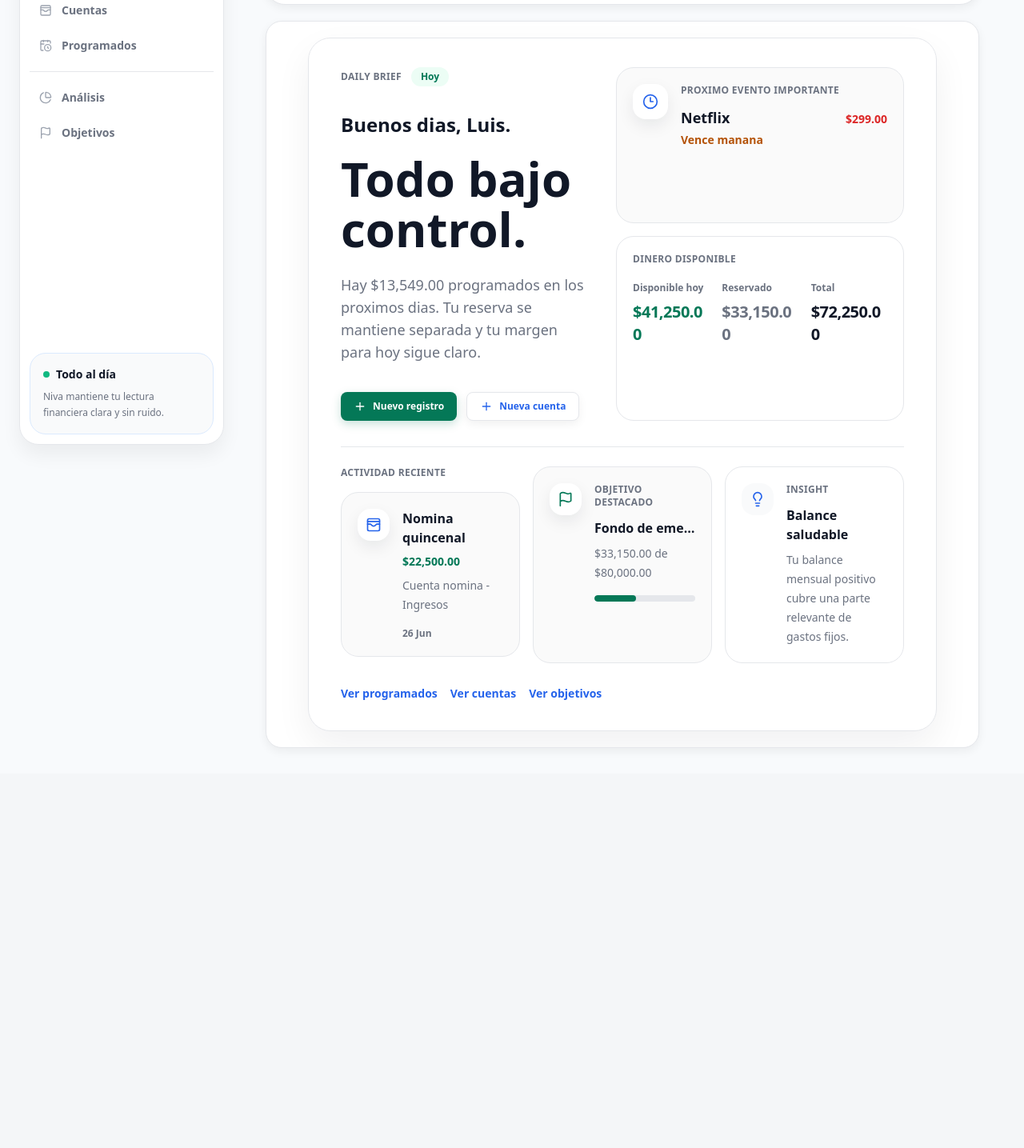
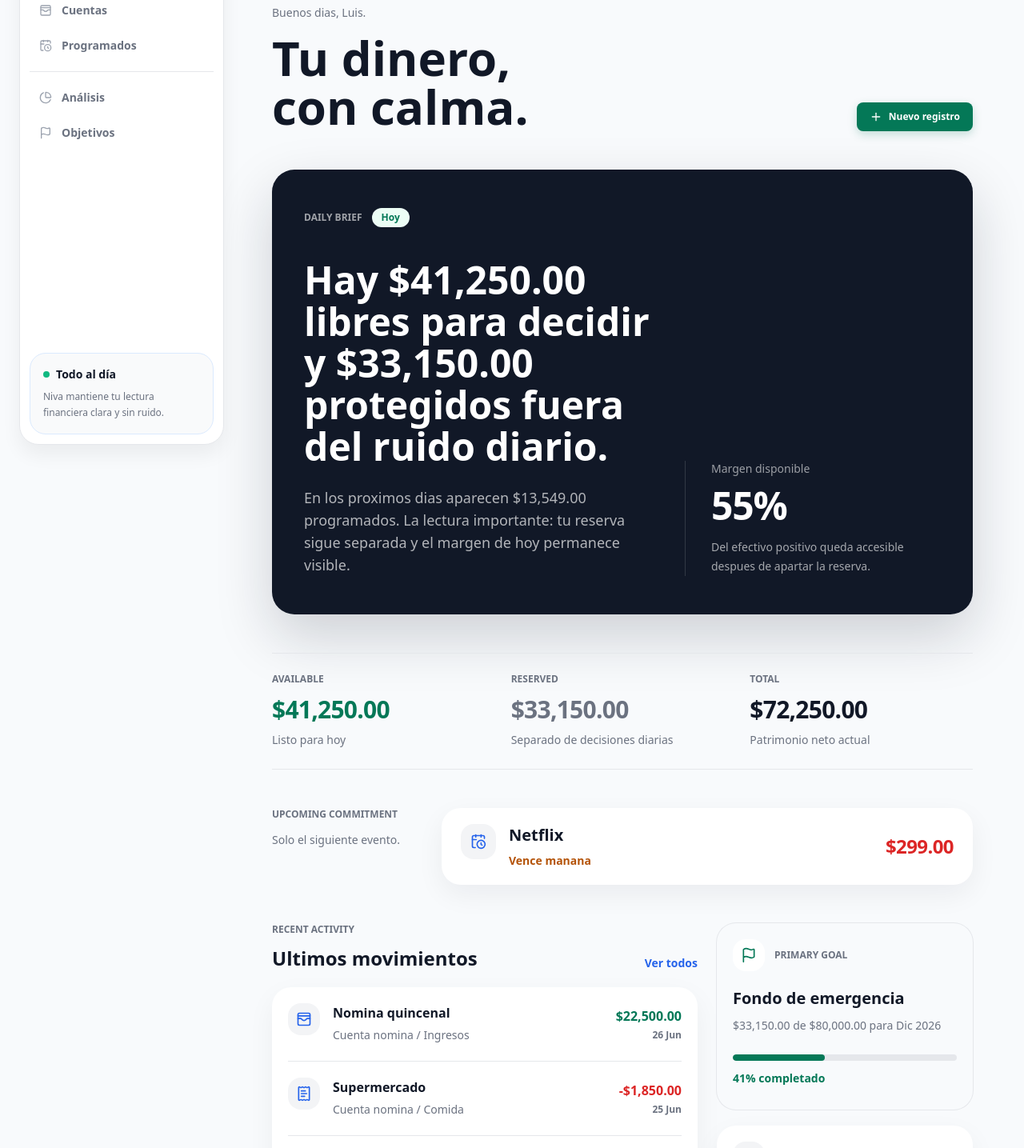
Before and after one commit to eduvierromo18/niva-app, a Next.js app: page /dashboard in a window 1280 px wide. Shown: the part 220-1655 px from the top of the page at 80% size. Before the commit the page ends 1187 px from the top, so only its background shows below. Built offline with nearby package versions, Linux system fonts and the light colour scheme.

Commit message:
feat(home): rebuild Niva Home experience

```diff
--- a/src/components/layout/app-shell.tsx
+++ b/src/components/layout/app-shell.tsx
@@ -56,6 +56,7 @@ export function AppShell({ children }: { children: React.ReactNode }) {
               searchPlaceholder="Buscar registros, cuentas o categorías..."
               actions={
                 <div className="flex min-w-0 flex-wrap items-center gap-2">
+                  {!isHome ? (
                     <Link
                       href="/movements"
                       className="hidden h-10 items-center gap-2 rounded-lg bg-[#047857] px-4 text-sm font-bold text-white shadow-[0_4px_12px_rgba(4,120,87,0.22)] transition-all duration-200 ease-out hover:bg-[#065F46] focus:outline-none focus:ring-2 focus:ring-[#047857] focus:ring-offset-2 sm:inline-flex"
@@ -63,6 +64,7 @@ export function AppShell({ children }: { children: React.ReactNode }) {
                       <Plus className="h-4 w-4" />
                       Nuevo registro
                     </Link>
+                  ) : null}
                   <AuroraIconButton icon={<Bell className="h-4 w-4" />} label="Notificaciones" />
                   <Link href="/settings" className="flex items-center gap-3 rounded-xl px-2 py-1.5 transition hover:bg-[#F3F4F6]">
                     <div className="flex h-9 w-9 items-center justify-center rounded-full bg-[#111827] text-sm font-bold text-white">
@@ -74,9 +76,13 @@ export function AppShell({ children }: { children: React.ReactNode }) {
                 </div>
               }
             />
+            {isHome ? (
+              <div className="mt-8 min-w-0">{children}</div>
+            ) : (
               <AuroraSurface className="mt-5 min-w-0 overflow-hidden p-3 sm:p-5">
                 <AuroraContainer className="max-w-none px-0">{children}</AuroraContainer>
               </AuroraSurface>
+            )}
           </AuroraContainer>
         </div>
       </AuroraPage>
--- a/src/components/screens/dashboard-screen.tsx
+++ b/src/components/screens/dashboard-screen.tsx
@@ -2,7 +2,7 @@
 
 import { useState } from "react";
 import Link from "next/link";
-import { Clock3, Flag, Lightbulb, Plus, ReceiptText, WalletCards } from "lucide-react";
+import { CalendarClock, Flag, Lightbulb, Plus, ReceiptText, WalletCards } from "lucide-react";
 import { AccountDialog, type AccountFormValue } from "@/components/finance/account-dialog";
 import { MovementDialog, type MovementFormValue } from "@/components/finance/movement-dialog";
 import { accounts as initialAccounts, goals, movements as initialMovements, scheduledTransactions } from "@/lib/finance-data";
@@ -59,9 +59,10 @@ export function DashboardScreen() {
     .reduce((sum, item) => sum + item.amount, 0);
   const nextScheduled = upcomingScheduled[0];
   const nextScheduledDays = nextScheduled ? daysUntil(nextScheduled.nextDueDate) : null;
-  const recentMovement = movements[0];
+  const recentMovements = movements.slice(0, 5);
   const featuredGoal = goals[0];
   const featuredGoalProgress = Math.round((featuredGoal.current / featuredGoal.target) * 100);
+  const availableRatio = availableToday > 0 ? Math.round((spendableToday / availableToday) * 100) : 0;
 
   function addAccount(account: AccountFormValue) {
     setAccounts((current) => [
@@ -84,147 +85,169 @@ export function DashboardScreen() {
   }
 
   return (
-    <div className="space-y-6">
-      <section
-        className="box-border rounded-[28px] border border-[#E5E7EB] bg-white px-5 py-7 shadow-[0_18px_45px_rgba(15,23,42,0.06)] sm:w-full sm:px-8 sm:py-9 xl:px-10"
-        style={{ width: "min(100%, calc(100vw - 3.75rem))" }}
-      >
-        <div className="flex flex-col gap-8 xl:grid xl:grid-cols-[minmax(0,1.05fr)_minmax(360px,0.95fr)] xl:gap-10">
+    <div className="mx-auto w-full max-w-[1180px] space-y-10 px-1 pb-6 sm:px-2 lg:space-y-12">
+      <section className="space-y-4 pt-2 sm:pt-4">
+        <p className="text-sm font-medium text-[#6B7280]">Buenos dias, Luis.</p>
+        <div className="flex flex-col gap-4 sm:flex-row sm:items-end sm:justify-between">
           <div className="min-w-0">
-            <div className="flex flex-wrap items-center gap-3">
-              <p className="text-xs font-bold uppercase tracking-wide text-[#6B7280]">Daily Brief</p>
-              <AuroraBadge tone="success">Hoy</AuroraBadge>
+            <h1 className="max-w-[12ch] text-4xl font-semibold leading-[1.02] text-[#111827] sm:text-5xl lg:text-6xl">
+              Tu dinero, con calma.
+            </h1>
           </div>
-
-            <div className="mt-8 max-w-3xl">
-              <p className="text-xl font-semibold text-[#111827] sm:text-2xl">Buenos dias, Luis.</p>
-              <h1 className="mt-5 max-w-[14ch] text-4xl font-semibold leading-[1.05] text-[#111827] sm:max-w-none sm:text-5xl lg:text-6xl">
-                Todo bajo control.
-              </h1>
-              <p className="mt-6 max-w-[28ch] break-words text-base leading-7 text-[#6B7280] sm:max-w-2xl sm:text-lg">
-                Hay {formatCurrency(upcomingExpenses)} programados en los proximos dias. Tu reserva se mantiene separada y tu margen para hoy sigue claro.
-              </p>
-            </div>
-
-            <div className="mt-9 flex flex-wrap gap-3">
           <AuroraButton type="button" size="sm" icon={<Plus className="h-4 w-4" />} onClick={() => openMovement("Gasto")}>
             Nuevo registro
           </AuroraButton>
-              <AuroraButton type="button" size="sm" variant="secondary" icon={<Plus className="h-4 w-4" />} onClick={() => setAccountDialogOpen(true)}>
-                Nueva cuenta
-              </AuroraButton>
+        </div>
+      </section>
+
+      <section className="rounded-[28px] bg-[#111827] px-6 py-8 text-white shadow-[0_28px_70px_rgba(17,24,39,0.18)] sm:px-8 sm:py-10 lg:px-10 lg:py-12">
+        <div className="flex flex-wrap items-center gap-3">
+          <p className="text-xs font-bold uppercase text-white/60">Daily Brief</p>
+          <AuroraBadge tone="success">Hoy</AuroraBadge>
+        </div>
+        <div className="mt-10 grid gap-10 lg:grid-cols-[minmax(0,1fr)_20rem] lg:items-end">
+          <div className="min-w-0">
+            <p className="max-w-4xl text-3xl font-semibold leading-[1.08] sm:text-4xl lg:text-5xl">
+              Hay {formatCurrency(spendableToday)} libres para decidir y {formatCurrency(reservedBalance)} protegidos fuera del ruido diario.
+            </p>
+            <p className="mt-6 max-w-2xl text-base leading-7 text-white/68 sm:text-lg">
+              En los proximos dias aparecen {formatCurrency(upcomingExpenses)} programados. La lectura importante: tu reserva sigue separada y el margen de hoy permanece visible.
+            </p>
+          </div>
+          <div className="border-t border-white/14 pt-6 lg:border-l lg:border-t-0 lg:pl-8 lg:pt-0">
+            <p className="text-sm font-medium text-white/58">Margen disponible</p>
+            <p className="mt-3 text-5xl font-semibold tracking-tight">{availableRatio}%</p>
+            <p className="mt-4 text-sm leading-6 text-white/62">
+              Del efectivo positivo queda accesible despues de apartar la reserva.
+            </p>
           </div>
         </div>
+      </section>
 
-          <div className="grid min-w-0 gap-4">
+      <section className="grid gap-5 border-y border-[#E5E7EB] py-6 sm:grid-cols-3">
+        {[
+          { label: "Available", value: formatCurrency(spendableToday), helper: "Listo para hoy", tone: "text-[#047857]" },
+          { label: "Reserved", value: formatCurrency(reservedBalance), helper: "Separado de decisiones diarias", tone: "text-[#6B7280]" },
+          { label: "Total", value: formatCurrency(netWorth), helper: "Patrimonio neto actual", tone: "text-[#111827]" },
+        ].map((item) => (
+          <div key={item.label} className="min-w-0">
+            <p className="text-xs font-bold uppercase text-[#6B7280]">{item.label}</p>
+            <p className={cn("mt-3 break-words text-2xl font-semibold tracking-tight sm:text-3xl", item.tone)}>{item.value}</p>
+            <p className="mt-2 text-sm leading-6 text-[#6B7280]">{item.helper}</p>
+          </div>
+        ))}
+      </section>
+
       {nextScheduled ? (
-              <div className="rounded-[22px] border border-[#E5E7EB] bg-[#FAFAFA] p-5">
-                <div className="flex items-start gap-4">
-                  <div className="flex h-11 w-11 shrink-0 items-center justify-center rounded-2xl bg-white text-[#2563EB] shadow-[0_8px_20px_rgba(15,23,42,0.08)]">
-                    <Clock3 className="h-5 w-5" />
+        <section className="grid gap-5 lg:grid-cols-[12rem_minmax(0,1fr)] lg:items-start">
+          <div>
+            <p className="text-xs font-bold uppercase text-[#6B7280]">Upcoming Commitment</p>
+            <p className="mt-3 text-sm leading-6 text-[#6B7280]">Solo el siguiente evento.</p>
           </div>
-                  <div className="min-w-0 flex-1">
-                    <p className="text-xs font-bold uppercase tracking-wide text-[#6B7280]">Proximo evento importante</p>
-                    <div className="mt-3 grid min-w-0 gap-2 sm:flex sm:items-baseline sm:justify-between sm:gap-3">
-                      <h2 className="min-w-0 text-lg font-semibold text-[#111827]">{nextScheduled.name}</h2>
-                      <p className={cn("text-sm font-bold", scheduledAmountTone(nextScheduled.type))}>
+          <div className="rounded-[24px] bg-white px-5 py-5 shadow-[0_12px_34px_rgba(15,23,42,0.06)] sm:px-6">
+            <div className="grid gap-5 sm:grid-cols-[1fr_auto] sm:items-center">
+              <div className="flex min-w-0 items-start gap-4">
+                <div className="flex h-11 w-11 shrink-0 items-center justify-center rounded-2xl bg-[#F3F4F6] text-[#2563EB]">
+                  <CalendarClock className="h-5 w-5" />
+                </div>
+                <div className="min-w-0">
+                  <h2 className="text-xl font-semibold text-[#111827]">{nextScheduled.name}</h2>
+                  <p className={cn("mt-2 text-sm font-semibold", nextScheduledDays !== null && nextScheduledDays <= 5 ? "text-[#B45309]" : "text-[#6B7280]")}>
+                    {nextScheduledDays !== null ? formatDueLabel(nextScheduledDays) : "Sin fecha"}
+                  </p>
+                </div>
+              </div>
+              <p className={cn("text-2xl font-semibold tracking-tight", scheduledAmountTone(nextScheduled.type))}>
                 {nextScheduled.type === "income" ? "+" : ""}
                 {formatCurrency(nextScheduled.amount)}
               </p>
             </div>
-                    <p className={cn("mt-1 text-sm font-semibold", nextScheduledDays !== null && nextScheduledDays <= 5 ? "text-[#B45309]" : "text-[#6B7280]")}>
-                      {nextScheduledDays !== null ? formatDueLabel(nextScheduledDays) : "Sin fecha"}
+          </div>
+        </section>
+      ) : null}
+
+      <section className="grid gap-6 lg:grid-cols-[minmax(0,1.25fr)_minmax(20rem,0.75fr)]">
+        <div className="min-w-0">
+          <div className="flex items-end justify-between gap-4">
+            <div>
+              <p className="text-xs font-bold uppercase text-[#6B7280]">Recent Activity</p>
+              <h2 className="mt-3 text-2xl font-semibold text-[#111827]">Ultimos movimientos</h2>
+            </div>
+            <Link href="/movements" className="text-sm font-semibold text-[#2563EB] transition hover:text-[#1D4ED8]">
+              Ver todos
+            </Link>
+          </div>
+
+          <div className="mt-5 divide-y divide-[#E5E7EB] rounded-[24px] bg-white px-5 shadow-[0_12px_34px_rgba(15,23,42,0.05)]">
+            {recentMovements.map((movement) => (
+              <div key={`${movement.date}-${movement.description}`} className="grid gap-4 py-5 sm:grid-cols-[1fr_auto] sm:items-center">
+                <div className="flex min-w-0 items-start gap-4">
+                  <div className="flex h-10 w-10 shrink-0 items-center justify-center rounded-2xl bg-[#F3F4F6] text-[#2563EB]">
+                    {movement.type === "Ingreso" ? <WalletCards className="h-5 w-5" /> : <ReceiptText className="h-5 w-5" />}
+                  </div>
+                  <div className="min-w-0">
+                    <h3 className="truncate text-base font-semibold text-[#111827]">{movement.description}</h3>
+                    <p className="mt-1 text-sm leading-6 text-[#6B7280]">
+                      {movement.account} / {movement.category}
                     </p>
                   </div>
                 </div>
+                <div className="sm:text-right">
+                  <p
+                    className={cn(
+                      "text-base font-semibold",
+                      amountToneForMovement(movement.type) === "positive" && "text-[#047857]",
+                      amountToneForMovement(movement.type) === "negative" && "text-[#DC2626]",
+                      amountToneForMovement(movement.type) === "neutral" && "text-[#111827]",
+                    )}
+                  >
+                    {formatCurrency(movement.amount)}
+                  </p>
+                  <p className="mt-1 text-xs font-bold text-[#6B7280]">{movement.date}</p>
                 </div>
-            ) : null}
-
-            <div className="rounded-[22px] border border-[#E5E7EB] bg-white p-5">
-              <p className="text-xs font-bold uppercase tracking-wide text-[#6B7280]">Dinero disponible</p>
-              <div className="mt-5 grid gap-4 sm:grid-cols-3">
-                {[
-                  { label: "Disponible hoy", value: formatCurrency(spendableToday), tone: "text-[#047857]" },
-                  { label: "Reservado", value: formatCurrency(reservedBalance), tone: "text-[#6B7280]" },
-                  { label: "Total", value: formatCurrency(netWorth), tone: "text-[#111827]" },
-                ].map((item) => (
-                  <div key={item.label} className="min-w-0">
-                    <p className="text-xs font-semibold text-[#6B7280]">{item.label}</p>
-                    <p className={cn("mt-2 break-words text-xl font-semibold tracking-tight", item.tone)}>{item.value}</p>
               </div>
             ))}
           </div>
         </div>
-          </div>
-        </div>
 
-        <div className="mt-8 grid gap-4 border-t border-[#E5E7EB] pt-6 lg:grid-cols-3">
-          {recentMovement ? (
-            <div className="min-w-0">
-              <p className="text-xs font-bold uppercase tracking-wide text-[#6B7280]">Actividad reciente</p>
-              <div className="mt-4 rounded-[22px] border border-[#E5E7EB] bg-[#FAFAFA] p-5">
-                <div className="flex items-start gap-4">
-                  <div className="flex h-10 w-10 shrink-0 items-center justify-center rounded-2xl bg-white text-[#2563EB] shadow-[0_8px_20px_rgba(15,23,42,0.08)]">
-                    {recentMovement.type === "Ingreso" ? <WalletCards className="h-5 w-5" /> : <ReceiptText className="h-5 w-5" />}
-                  </div>
-                  <div className="min-w-0 flex-1">
-                    <h3 className="text-base font-semibold text-[#111827]">{recentMovement.description}</h3>
-                    <p
-                      className={cn(
-                        "mt-2 text-sm font-bold",
-                        amountToneForMovement(recentMovement.type) === "positive" && "text-[#047857]",
-                        amountToneForMovement(recentMovement.type) === "negative" && "text-[#DC2626]",
-                        amountToneForMovement(recentMovement.type) === "neutral" && "text-[#111827]",
-                      )}
-                    >
-                      {formatCurrency(recentMovement.amount)}
-                    </p>
-                    <p className="mt-2 text-sm leading-6 text-[#6B7280]">{recentMovement.account} - {recentMovement.category}</p>
-                    <p className="mt-4 text-xs font-bold text-[#6B7280]">{recentMovement.date}</p>
-                  </div>
-                </div>
-              </div>
-            </div>
-          ) : null}
-
-          <div className="min-w-0 rounded-[22px] border border-[#E5E7EB] bg-[#FAFAFA] p-5">
-            <div className="flex items-start gap-4">
-              <div className="flex h-10 w-10 shrink-0 items-center justify-center rounded-2xl bg-white text-[#047857] shadow-[0_8px_20px_rgba(15,23,42,0.08)]">
+        <div className="grid min-w-0 gap-5">
+          <section className="rounded-[24px] bg-[#F8FAFC] p-5 ring-1 ring-[#E5E7EB]">
+            <div className="flex items-center gap-3">
+              <div className="flex h-10 w-10 items-center justify-center rounded-2xl bg-white text-[#047857]">
                 <Flag className="h-5 w-5" />
               </div>
-              <div className="min-w-0 flex-1">
-                <p className="text-xs font-bold uppercase tracking-wide text-[#6B7280]">Objetivo destacado</p>
-                <h3 className="mt-3 truncate text-base font-semibold text-[#111827]">{featuredGoal.name}</h3>
+              <p className="text-xs font-bold uppercase text-[#6B7280]">Primary Goal</p>
+            </div>
+            <h3 className="mt-5 text-xl font-semibold text-[#111827]">{featuredGoal.name}</h3>
             <p className="mt-2 text-sm leading-6 text-[#6B7280]">
-                  {formatCurrency(featuredGoal.current)} de {formatCurrency(featuredGoal.target)}
+              {formatCurrency(featuredGoal.current)} de {formatCurrency(featuredGoal.target)} para {featuredGoal.date}
             </p>
-                <div className="mt-4 h-2 overflow-hidden rounded-full bg-[#E5E7EB]">
+            <div className="mt-6 h-2 overflow-hidden rounded-full bg-[#E5E7EB]">
               <div className="h-full rounded-full bg-[#047857]" style={{ width: `${featuredGoalProgress}%` }} />
             </div>
-              </div>
-            </div>
-          </div>
+            <p className="mt-3 text-sm font-semibold text-[#047857]">{featuredGoalProgress}% completado</p>
+          </section>
 
-          <div className="min-w-0 rounded-[22px] border border-[#E5E7EB] bg-white p-5">
-            <div className="flex items-start gap-4">
-              <div className="flex h-10 w-10 shrink-0 items-center justify-center rounded-2xl bg-[#F9FAFB] text-[#2563EB]">
+          <section className="rounded-[24px] bg-white p-5 shadow-[0_12px_34px_rgba(15,23,42,0.05)]">
+            <div className="flex items-center gap-3">
+              <div className="flex h-10 w-10 items-center justify-center rounded-2xl bg-[#F3F4F6] text-[#2563EB]">
                 <Lightbulb className="h-5 w-5" />
               </div>
-              <div className="min-w-0">
-                <p className="text-xs font-bold uppercase tracking-wide text-[#6B7280]">Insight</p>
-                <h3 className="mt-3 text-base font-semibold text-[#111827]">Balance saludable</h3>
+              <p className="text-xs font-bold uppercase text-[#6B7280]">Insight</p>
+            </div>
+            <h3 className="mt-5 text-xl font-semibold text-[#111827]">Balance saludable</h3>
             <p className="mt-2 text-sm leading-6 text-[#6B7280]">
-                  Tu balance mensual positivo cubre una parte relevante de gastos fijos.
+              Tu balance mensual positivo cubre una parte relevante de gastos fijos. Mantener la reserva separada hace mas clara cada decision pequena.
             </p>
-              </div>
-            </div>
-          </div>
-        </div>
+          </section>
 
-        <div className="mt-7 flex flex-wrap gap-4 text-sm font-semibold">
-          <Link href="/programados" className="text-[#2563EB] transition hover:text-[#1D4ED8]">Ver programados</Link>
-          <Link href="/accounts" className="text-[#2563EB] transition hover:text-[#1D4ED8]">Ver cuentas</Link>
-          <Link href="/goals" className="text-[#2563EB] transition hover:text-[#1D4ED8]">Ver objetivos</Link>
+          <button
+            type="button"
+            className="justify-self-start text-sm font-semibold text-[#2563EB] transition hover:text-[#1D4ED8]"
+            onClick={() => setAccountDialogOpen(true)}
+          >
+            Nueva cuenta
+          </button>
         </div>
       </section>
 
```
Also changed, not shown: screenshots/home-desktop.png (added), screenshots/home-mobile.png (added). Lines whose indentation alone changed are shown as unchanged.
